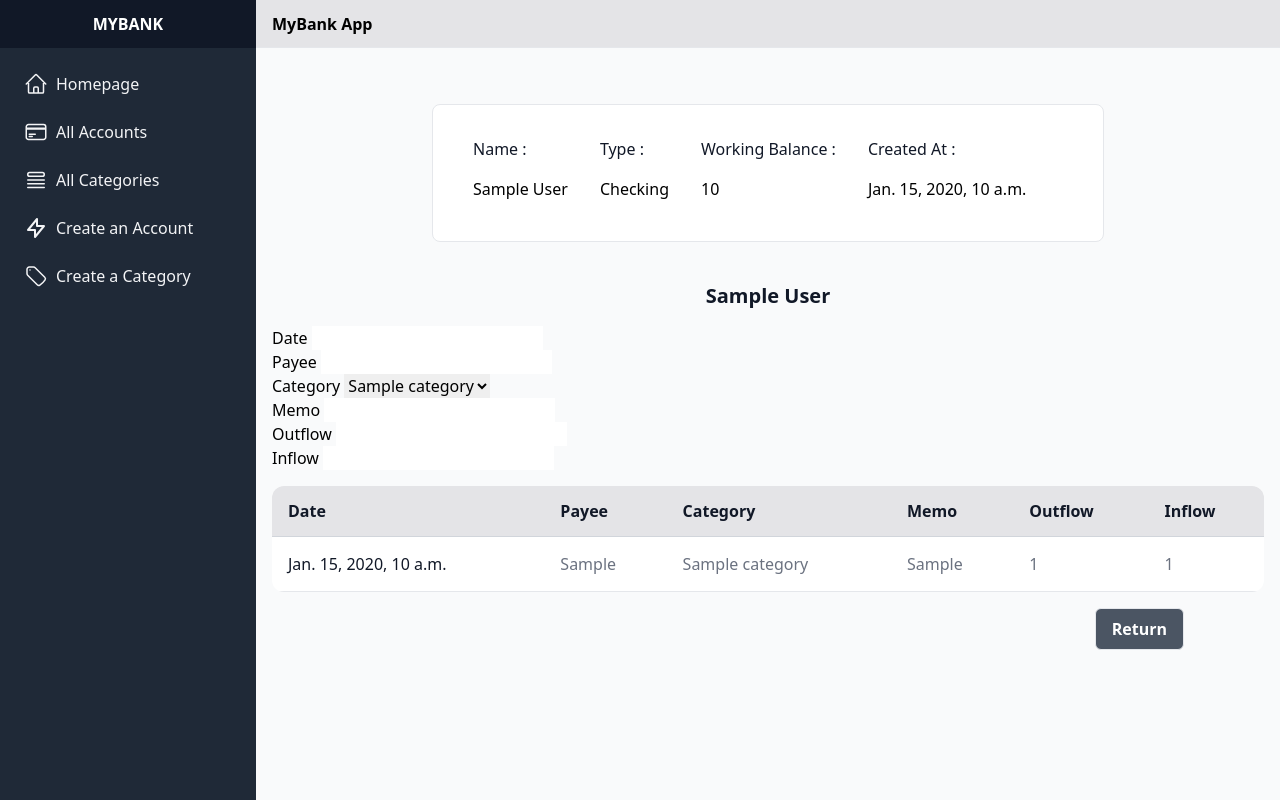
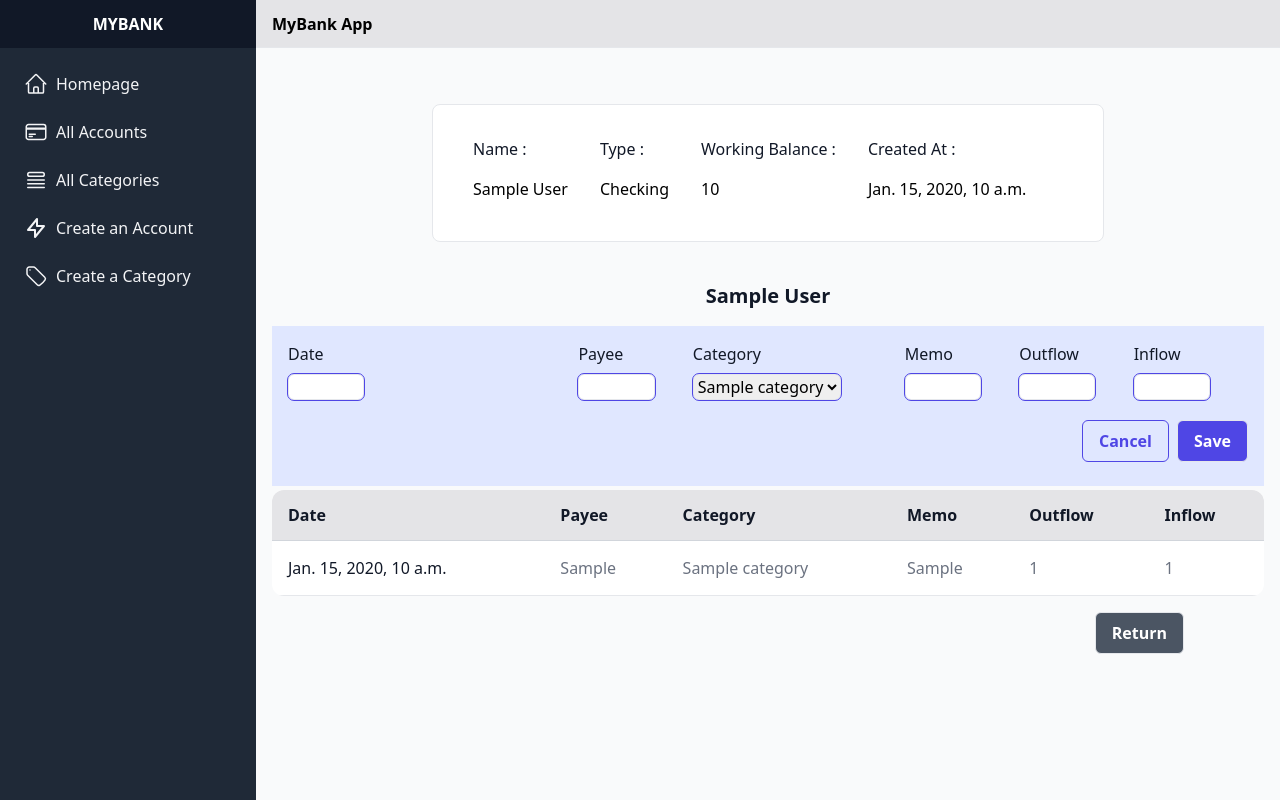
Before and after one commit to Nour-Noaxp/MyBank, a Django app: page /accounts/1 in a window 1280 px wide. Run offline with Django 4.2, Linux system fonts and the light colour scheme; tables that the repository leaves empty hold one stand-in row (values such as "Sample post"); some libraries are stand-ins or nearby versions.

Commit message:
Improve transaction creation form in account show template

```diff
--- a/budget/templates/account_show.html
+++ b/budget/templates/account_show.html
@@ -20,38 +20,45 @@
   </div>
 
   <h2 class="font-bold text-gray-900 text-center text-xl my-4">{{ account.name }}</h2>
+  <div class="bg-indigo-100 p-2 px-4 mb-1">
     <form action="{% url "transaction-create" account_id=account.id %}" method="POST">
       {% csrf_token %}
-    <div>
-      <label for="date">Date</label>
-      <input name="created_at"></input>
+      <div class="flex pt-2">
+        <div class="flex flex-col mr-44">
+          <label for="date" class="font-medium text-gray-900 pb-2">Date</label>
+          <input name="created_at" class="w-2/3 border rounded-md outline outline-1 outline-indigo-600 focus:outline focus:outline-2 focus:-outline-offset-2 focus:outline-indigo-600"></input>
         </div>
-    <div>
-      <label for="payee">Payee</label>
-      <input name="payee"></input>
+        <div class="flex flex-col">
+          <label for="payee" class="font-medium text-gray-900 pb-2">Payee</label>
+          <input name="payee" class="w-2/3 border rounded-md outline outline-1 outline-indigo-600 focus:outline focus:outline-2 focus:-outline-offset-2 focus:outline-indigo-600"></input>
         </div>
-
-    <div>
-      <label for="category">Category</label>
-      <select name="category">
+        <div class="flex flex-col mr-16">
+          <label for="category" class="font-medium text-gray-900 pb-2">Category</label>
+          <select name="category" class="border rounded-md outline outline-1 outline-indigo-600 focus:outline focus:outline-2 focus:-outline-offset-2 focus:outline-indigo-600">
             {% for category in categories %}
-        <option value="{{ category.id }}"> {{ category }}</option>
+            <option value="{{ category.id }}" > {{ category }}</option>
             {% endfor %}
           </select>
         </div>
-    <div>
-      <label for="memo">Memo</label>
-      <input></input>
+        <div class="flex flex-col">
+          <label for="memo" class="font-medium text-gray-900 pb-2">Memo</label>
+          <input class="w-2/3 border rounded-md outline outline-1 outline-indigo-600 focus:outline focus:outline-2 focus:-outline-offset-2 focus:outline-indigo-600"></input>
         </div>
-    <div>
-      <label for="outflow">Outflow</label>
-      <input></input>
+        <div class="flex flex-col">
+          <label for="outflow" class="font-medium text-gray-900 pb-2">Outflow</label>
+          <input class="w-2/3 border rounded-md outline outline-1 outline-indigo-600 focus:outline focus:outline-2 focus:-outline-offset-2 focus:outline-indigo-600"></input>
         </div>
-    <div>
-      <label for="inflow">Inflow</label>
-      <input></input>
+        <div class="flex flex-col">
+          <label for="inflow" class="font-medium text-gray-900 pb-2">Inflow</label>
+          <input class="w-2/3 border rounded-md outline outline-1 outline-indigo-600 focus:outline focus:outline-2 focus:-outline-offset-2 focus:outline-indigo-600"></input>
+        </div>
+      </div>
+      <div class="flex flex-row justify-end mt-5 space-x-2">
+        <input type="button" value="Cancel" class="border rounded-md border-indigo-600 bg-indigo-100 px-4 py-2 font-semibold text-indigo-600 hover:bg-indigo-50"/>
+        <input type="submit" value="Save" class="border rounded-md bg-indigo-600 px-4 py-2 font-semibold text-white hover:bg-indigo-500"/>
       </div>
     </form>
+  </div>
   <table class="w-full bg-white rounded-xl overflow-hidden">
     <thead class="border-b border-gray-300 bg-zinc-200">
       <tr>
```
Lines whose indentation alone changed are shown as unchanged.
